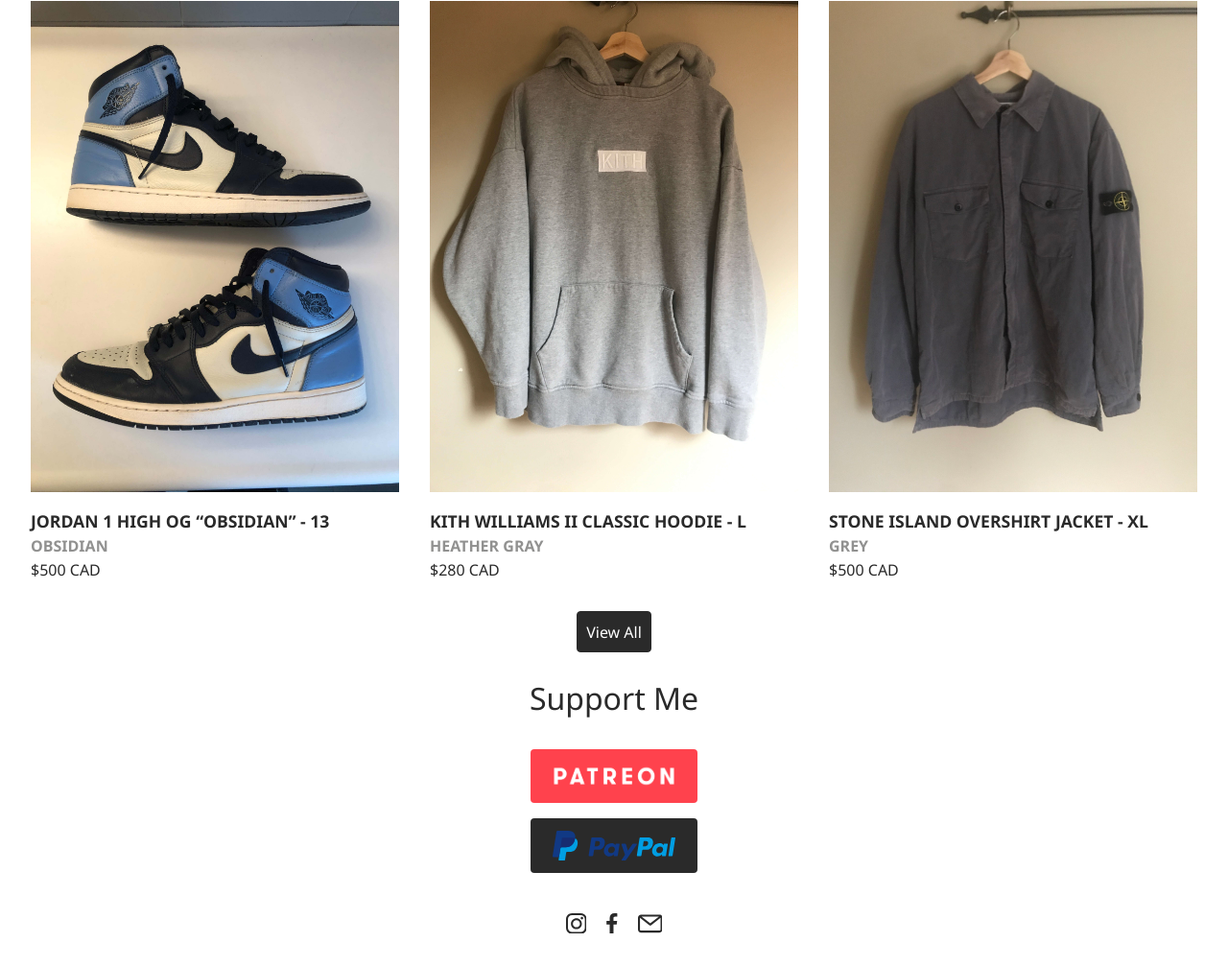
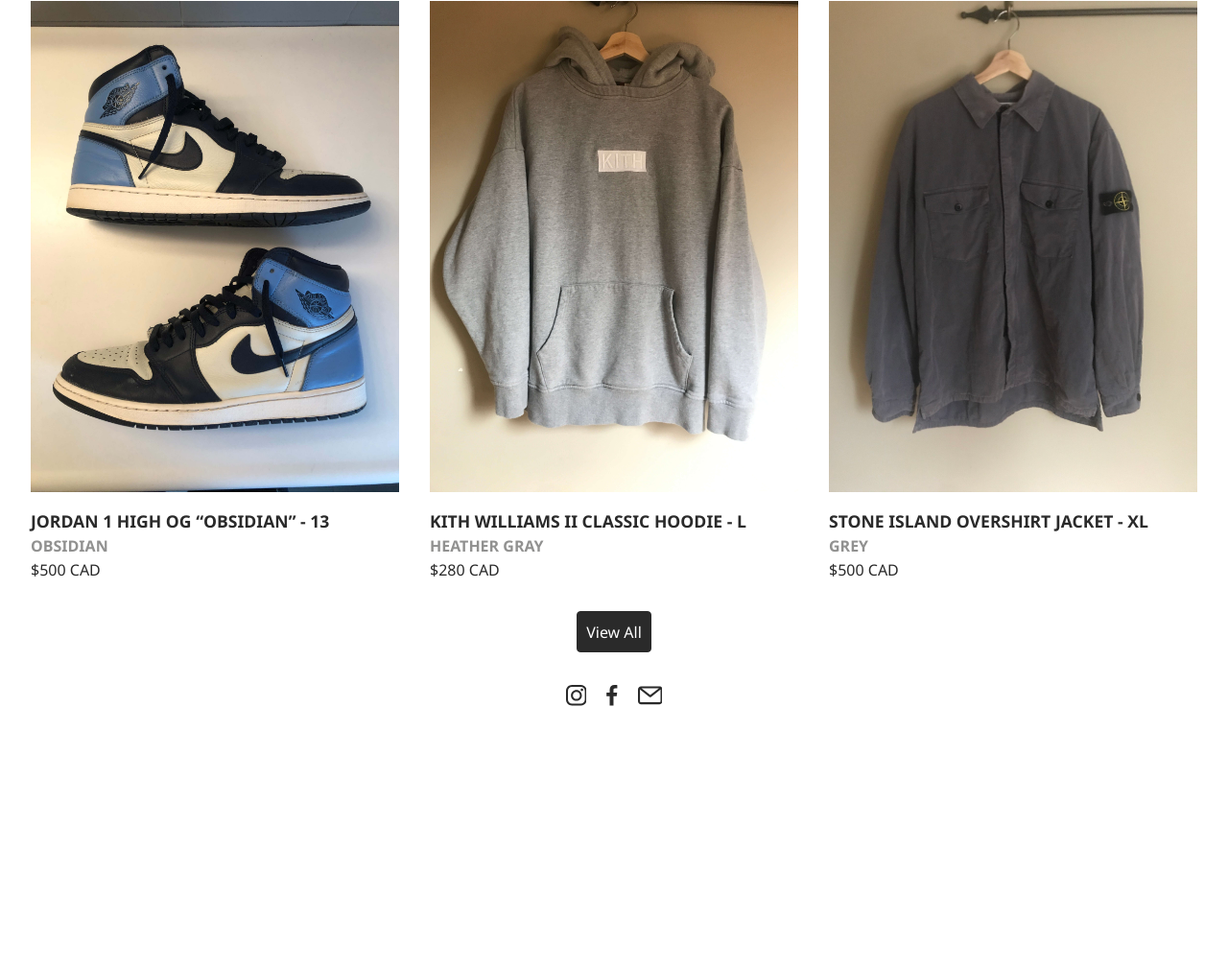
Before and after one commit to ericduffield/ericduffield.com, a website: page index.html in a window 1280 px wide. Shown: the part 783-1790 px from the top of the page at 96% size. After the commit the page ends 1553 px from the top, so only its background shows below. Drawn offline with Linux system fonts and the light colour scheme.

```diff
--- a/index.html
+++ b/index.html
@@ -187,13 +187,6 @@
         </section>
 
         -->
-		<section id="Patreon">
-			<h1>Support Me</h1>
-			<a id="PatreonButton" href="https://www.patreon.com/ericduffield"><img src="./Pictures/Home/Patreon.png"
-					alt="Patreon"></a>
-			<a id="PaypalButton" href="https://paypal.me/ericduffield0?country.x=CA&locale.x=en_US"><img
-					src="./Pictures/Home/Paypal.svg" alt="Paypal"></a>
-		</section>
 	</main>
 
 	<footer>
```
